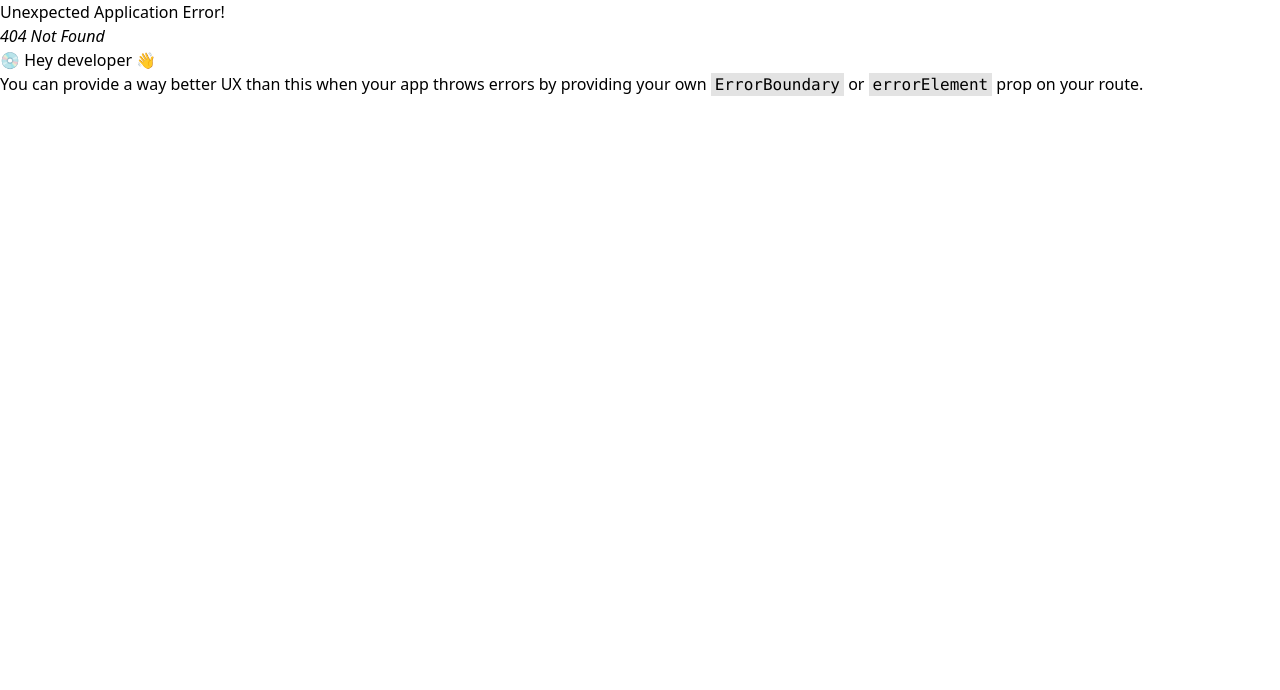
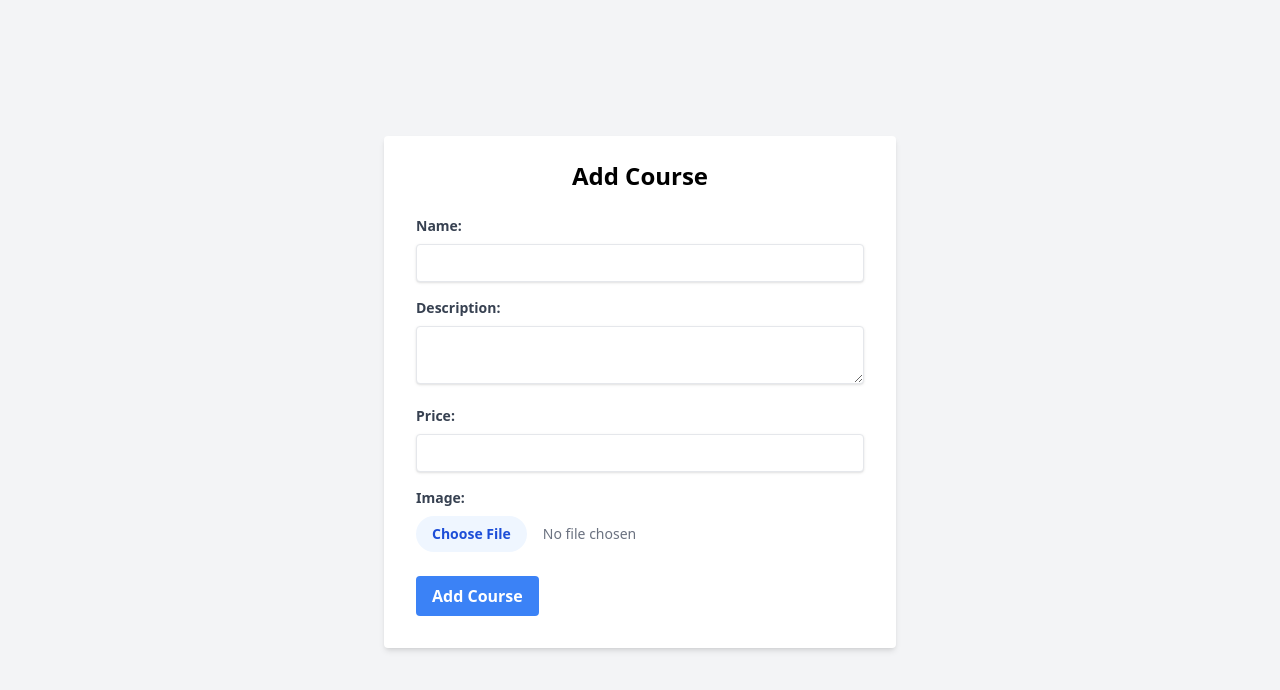
Before and after one commit to sharif2552/Elearning_React, a React (Create React App) app: page /add-course in a window 1280 px wide. Before the commit this address had no page. Shown: the top 690 px of the page. Built offline with nearby package versions, Linux system fonts and the light colour scheme.

Commit message:
feat: Add AddCourse and CourseList components for managing courses

```diff
--- /dev/null
+++ b/postcss.config.js
@@ -0,0 +1,6 @@
+module.exports = {
+  plugins: {
+    tailwindcss: {},
+    autoprefixer: {},
+  },
+}
--- /dev/null
+++ b/src/components/AddCourse.jsx
@@ -0,0 +1,116 @@
+import React, { useState } from "react";
+import axios from "axios";
+
+const AddCourse = () => {
+  const [name, setName] = useState("");
+  const [description, setDescription] = useState("");
+  const [price, setPrice] = useState("");
+  const [image, setImage] = useState(null);
+
+  const handleSubmit = async (e) => {
+    e.preventDefault();
+    const formData = new FormData();
+    formData.append("name", name);
+    formData.append("description", description);
+    formData.append("price", price);
+    formData.append("image", image);
+
+    try {
+      await axios.post("http://localhost:5000/api/courses", formData, {
+        headers: {
+          "Content-Type": "multipart/form-data",
+        },
+      });
+      setName("");
+      setDescription("");
+      setPrice("");
+      setImage(null);
+      alert("Course added successfully");
+    } catch (error) {
+      console.error("There was an error adding the course!", error);
+    }
+  };
+
+  return (
+    <div className="flex items-center justify-center min-h-screen bg-gray-100">
+      <form
+        onSubmit={handleSubmit}
+        className="bg-white shadow-md rounded px-8 pt-6 pb-8 mb-4 w-full max-w-lg"
+      >
+        <h2 className="text-2xl font-bold mb-6 text-center">Add Course</h2>
+        <div className="mb-4">
+          <label
+            className="block text-gray-700 text-sm font-bold mb-2"
+            htmlFor="name"
+          >
+            Name:
+          </label>
+          <input
+            type="text"
+            id="name"
+            value={name}
+            onChange={(e) => setName(e.target.value)}
+            required
+            className="shadow appearance-none border rounded w-full py-2 px-3 text-gray-700 leading-tight focus:outline-none focus:shadow-outline"
+          />
+        </div>
+        <div className="mb-4">
+          <label
+            className="block text-gray-700 text-sm font-bold mb-2"
+            htmlFor="description"
+          >
+            Description:
+          </label>
+          <textarea
+            id="description"
+            value={description}
+            onChange={(e) => setDescription(e.target.value)}
+            required
+            className="shadow appearance-none border rounded w-full py-2 px-3 text-gray-700 leading-tight focus:outline-none focus:shadow-outline"
+          />
+        </div>
+        <div className="mb-4">
+          <label
+            className="block text-gray-700 text-sm font-bold mb-2"
+            htmlFor="price"
+          >
+            Price:
+          </label>
+          <input
+            type="number"
+            id="price"
+            value={price}
+            onChange={(e) => setPrice(e.target.value)}
+            required
+            className="shadow appearance-none border rounded w-full py-2 px-3 text-gray-700 leading-tight focus:outline-none focus:shadow-outline"
+          />
+        </div>
+        <div className="mb-6">
+          <label
+            className="block text-gray-700 text-sm font-bold mb-2"
+            htmlFor="image"
+          >
+            Image:
+          </label>
+          <input
+            type="file"
+            id="image"
+            onChange={(e) => setImage(e.target.files[0])}
+            required
+            className="block w-full text-sm text-gray-500 file:mr-4 file:py-2 file:px-4 file:rounded-full file:border-0 file:text-sm file:font-semibold file:bg-blue-50 file:text-blue-700 hover:file:bg-blue-100"
+          />
+        </div>
+        <div className="flex items-center justify-between">
+          <button
+            type="submit"
+            className="bg-blue-500 hover:bg-blue-700 text-white font-bold py-2 px-4 rounded focus:outline-none focus:shadow-outline"
+          >
+            Add Course
+          </button>
+        </div>
+      </form>
+    </div>
+  );
+};
+
+export default AddCourse;
--- /dev/null
+++ b/src/components/CourseList.jsx
@@ -0,0 +1,46 @@
+import React, { useEffect, useState } from "react";
+import axios from "axios";
+
+const CourseList = () => {
+  const [courses, setCourses] = useState([]);
+
+  useEffect(() => {
+    const fetchCourses = async () => {
+      try {
+        const response = await axios.get("http://localhost:5000/api/courses");
+        setCourses(response.data);
+      } catch (error) {
+        console.error("There was an error fetching the courses!", error);
+      }
+    };
+
+    fetchCourses();
+  }, []);
+
+  return (
+    <div className="container mx-auto p-6">
+      <h1 className="text-4xl font-bold text-center mb-8">Our Courses</h1>
+      <div className="grid grid-cols-1 sm:grid-cols-2 md:grid-cols-3 lg:grid-cols-4 gap-8">
+        {courses.map((course) => (
+          <div
+            key={course._id}
+            className="bg-white rounded-lg shadow-md overflow-hidden"
+          >
+            <img
+              src={course.image}
+              alt={course.name}
+              className="w-full h-48 object-cover"
+            />
+            <div className="p-4">
+              <h2 className="text-xl font-semibold mb-2">{course.name}</h2>
+              <p className="text-gray-700 mb-4">{course.description}</p>
+              <p className="text-lg font-bold">${course.price}</p>
+            </div>
+          </div>
+        ))}
+      </div>
+    </div>
+  );
+};
+
+export default CourseList;
```
Also changed, not shown: src/App.js (+11 -0 lines).
